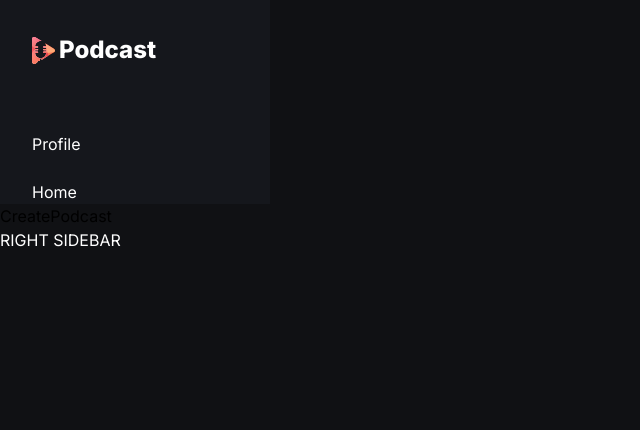
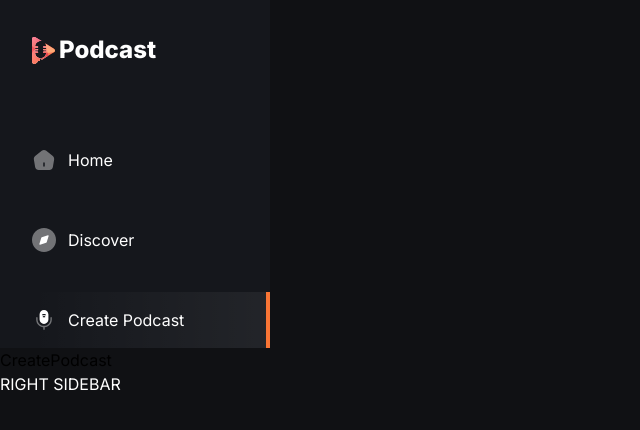
Before and after one commit to sergeygolstinin/sg_podcast, a Next.js app: page /create-podcast in a window 1280 px wide. Shown: the top 430 px of the page, without its empty margins (0-640 px from the left). Built offline with nearby package versions, Linux system fonts and the light colour scheme.

Commit message:
Update LeftSidebar and constants

```diff
--- a/components/LeftSidebar.tsx
+++ b/components/LeftSidebar.tsx
@@ -1,9 +1,15 @@
+'use client'
+
 import { sidebarLinks } from '@/constants'
+import { cn } from '@/lib/utils'
 import Image from 'next/image'
 import Link from 'next/link'
+import { usePathname, useRouter } from 'next/navigation'
 
 
 const LeftSidebar = () => {
+  const pathname = usePathname();
+  const router = useRouter();
   return (
     <section className='left_sidebar'>
      <nav className='flex flex-col gap-6'>
@@ -12,9 +18,14 @@ const LeftSidebar = () => {
         <h1 className='text-24 font-extrabold text-white max-lg:hidden'>Podcast</h1>
       </Link>
 
-       {sidebarLinks.map(({ route, label }) => {
-          return <Link href={route}>
-          {label}
+       {sidebarLinks.map(({ route, label, imgURL}) => {
+          const isActive = pathname === route || pathname.startsWith (`${route}/`);
+
+          return <Link href={route} key={label} className =
+          {cn("flex gap-3 items-center py-4 max-lg:px-4 justify-center lg:justify-start", {
+            'bg-nav-focus border-r-4 border-orange-1': isActive})}>
+             <Image src ={imgURL} alt={label} width={24} height={24}/>
+             <p>{label}</p>
           </Link>
        })
        }
--- a/constants/index.ts
+++ b/constants/index.ts
@@ -1,12 +1,103 @@
 export const sidebarLinks = [
     {
-     route: '/profile',
-     label: 'Profile',
-     imgURL: '/icons/microphone.svg'
+      imgURL: "/icons/home.svg",
+      route: "/",
+      label: "Home",
     },
     {
-      route: '/home',
-      label: 'Home',
-      imgURL: '/icons/home.svg'
-     }
-   ];
+      imgURL: "/icons/discover.svg",
+      route: "/discover",
+      label: "Discover",
+    },
+    {
+      imgURL: "/icons/microphone.svg",
+      route: "/create-podcast",
+      label: "Create Podcast",
+    },
+  ];
+
+  export const voiceDetails = [
+    {
+      id: 1,
+      name: "alloy",
+    },
+    {
+      id: 2,
+      name: "echo",
+    },
+    {
+      id: 3,
+      name: "fable",
+    },
+    {
+      id: 4,
+      name: "onyx",
+    },
+    {
+      id: 5,
+      name: "nova",
+    },
+    {
+      id: 6,
+      name: "shimmer",
+    },
+  ];
+
+  export const podcastData = [
+    {
+      id: 1,
+      title: "The Joe Rogan Experience",
+      description: "A long form, in-depth conversation",
+      imgURL:
+        "https://lovely-flamingo-139.convex.cloud/api/storage/3106b884-548d-4ba0-a179-785901f69806",
+    },
+    {
+      id: 2,
+      title: "The Futur",
+      description: "This is how the news should sound",
+      imgURL:
+        "https://lovely-flamingo-139.convex.cloud/api/storage/16fbf9bd-d800-42bc-ac95-d5a586447bf6",
+    },
+    {
+      id: 3,
+      title: "Waveform",
+      description: "Join Michelle Obama in conversation",
+      imgURL:
+        "https://lovely-flamingo-139.convex.cloud/api/storage/60f0c1d9-f2ac-4a96-9178-f01d78fa3733",
+    },
+    {
+      id: 4,
+      title: "The Tech Talks Daily Podcast",
+      description: "This is how the news should sound",
+      imgURL:
+        "https://lovely-flamingo-139.convex.cloud/api/storage/5ba7ed1b-88b4-4c32-8d71-270f1c502445",
+    },
+    {
+      id: 5,
+      title: "GaryVee Audio Experience",
+      description: "A long form, in-depth conversation",
+      imgURL:
+        "https://lovely-flamingo-139.convex.cloud/api/storage/ca7cb1a6-4919-4b2c-a73e-279a79ac6d23",
+    },
+    {
+      id: 6,
+      title: "Syntax ",
+      description: "Join Michelle Obama in conversation",
+      imgURL:
+        "https://lovely-flamingo-139.convex.cloud/api/storage/b8ea40c7-aafb-401a-9129-73c515a73ab5",
+    },
+    {
+      id: 7,
+      title: "IMPAULSIVE",
+      description: "A long form, in-depth conversation",
+      imgURL:
+        "https://lovely-flamingo-139.convex.cloud/api/storage/8a55d662-fe3f-4bcf-b78b-3b2f3d3def5c",
+    },
+    {
+      id: 8,
+      title: "Ted Tech",
+      description: "This is how the news should sound",
+      imgURL:
+        "https://lovely-flamingo-139.convex.cloud/api/storage/221ee4bd-435f-42c3-8e98-4a001e0d806e",
+    },
+  ];
```
